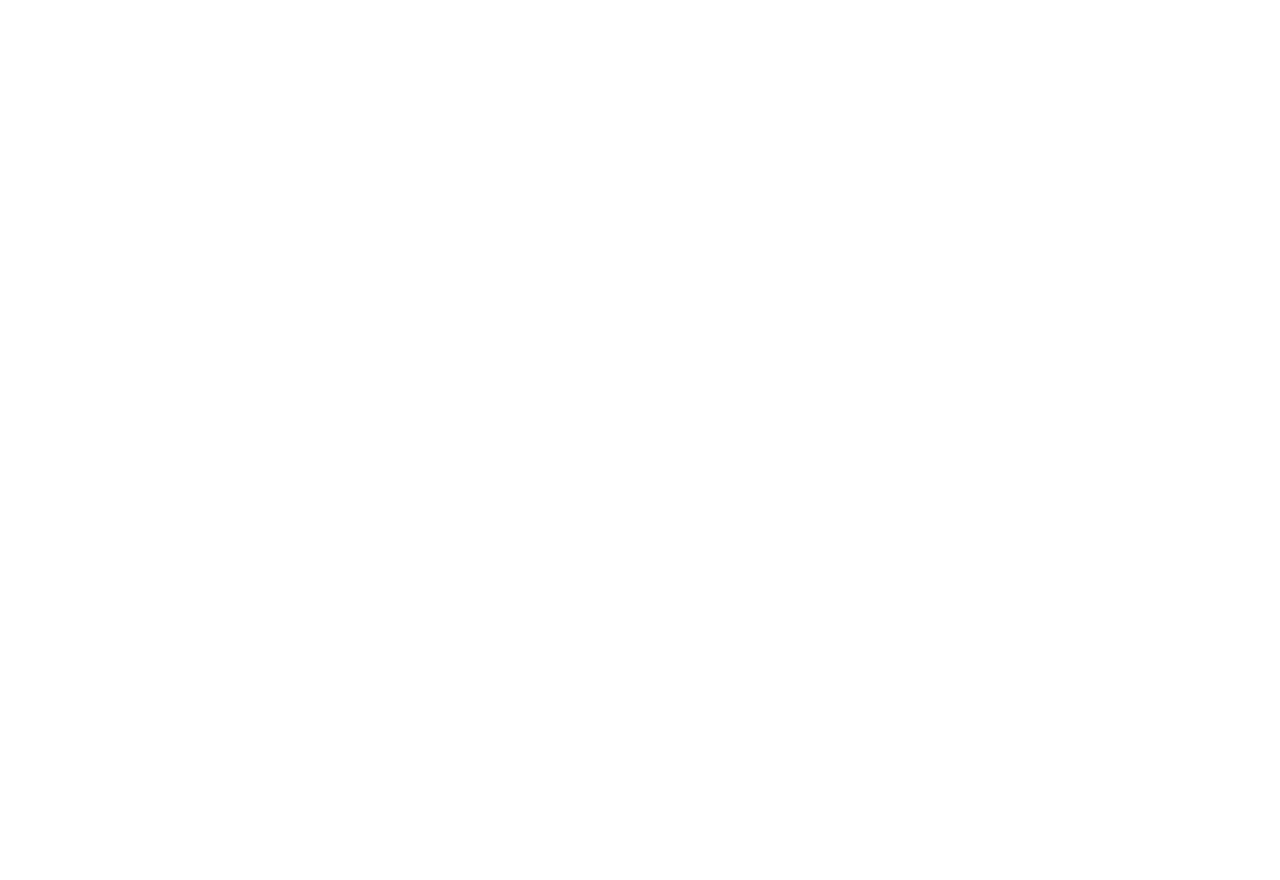
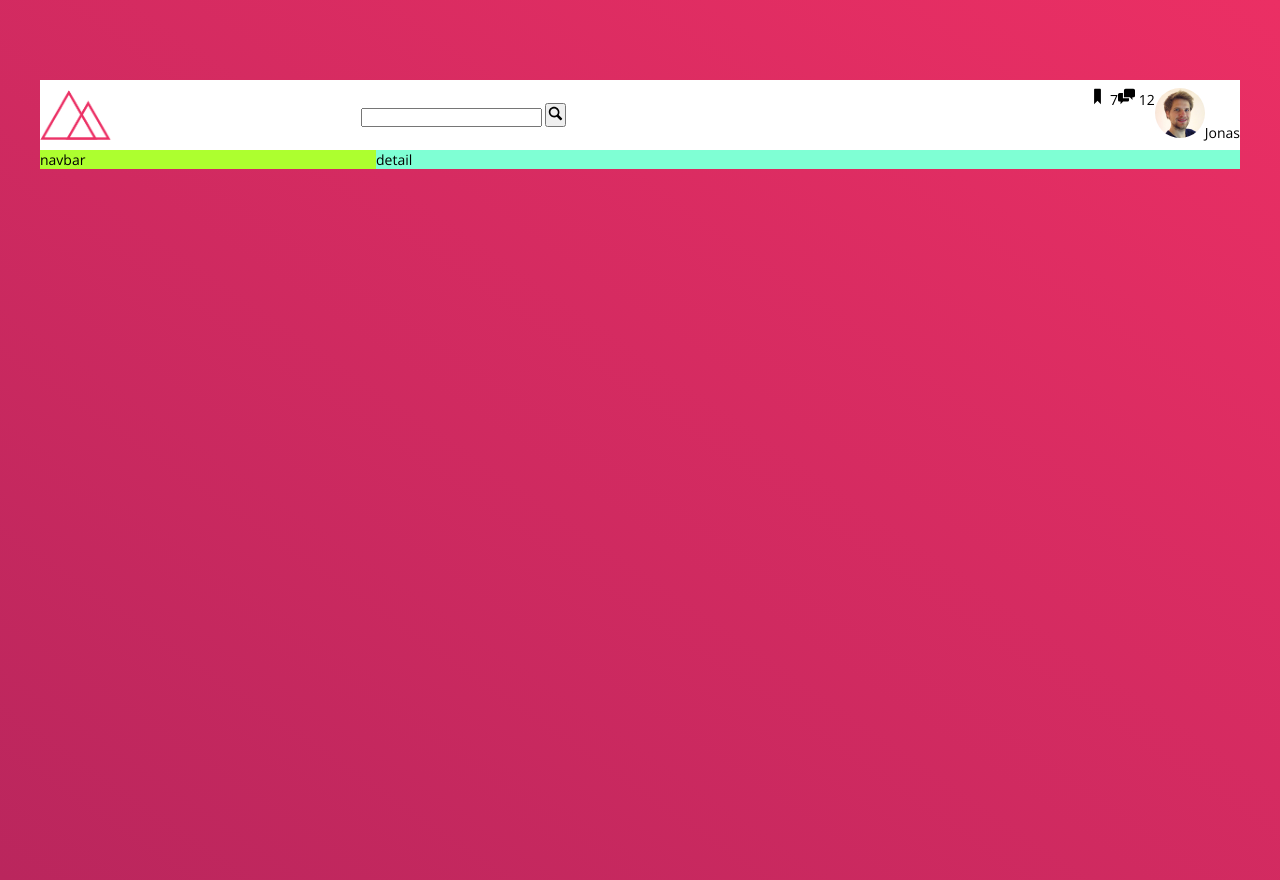
Before and after one commit to idrissruso/Hotels, a website: page index.html in a window 1280 px wide. Before the commit the page ends 800 px from the top, so only its background shows below. Drawn offline with nearby package versions, Linux system fonts and the light colour scheme.

Commit message:
started making the header section

```diff
--- a/index.html
+++ b/index.html
@@ -1,16 +1,56 @@
 <!DOCTYPE html>
 <html lang="en">
-    <head>
-        <meta charset="UTF-8">
-        <meta name="viewport" content="width=device-width, initial-scale=1.0">
+  <head>
+    <meta charset="UTF-8" />
+    <meta name="viewport" content="width=device-width, initial-scale=1.0" />
 
-        <link href="https://fonts.googleapis.com/css?family=Open+Sans:300,400,600" rel="stylesheet">
-        <link rel="stylesheet" href="css/style.css">
-        <link rel="shortcut icon" type="image/png" href="img/favicon.png">
+    <link
+      href="https://fonts.googleapis.com/css?family=Open+Sans:300,400,600"
+      rel="stylesheet"
+    />
+    <link rel="stylesheet" href="./sass/main.css" />
+    <link rel="shortcut icon" type="image/png" href="img/favicon.png" />
 
-        <title>trillo &mdash; Your all-in-one booking app</title>
-    </head>
-    <body>
-
-    </body>
+    <title>Hotellio &mdash; Your all-in-one booking app</title>
+  </head>
+  <body>
+    <div class="wrapper">
+      <header class="header">
+        <img src="./img/logo.png" alt="logo" class="header__logo" />
+        <form action="#?" class="form">
+          <input type="text" class="form__input" />
+          <button type="submit">
+            <svg class="form__search">
+              <use xlink:href="./img/sprite.svg#icon-magnifying-glass"></use>
+            </svg>
+          </button>
+        </form>
+        <nav class="user-nav">
+          <div class="user-nav__icon-box">
+            <svg class="user-nav__icon">
+              <use xlink:href="./img/sprite.svg#icon-bookmark"></use>
+            </svg>
+            <span class="user-nav__notification">7</span>
+          </div>
+          <div class="user-nav__icon-box">
+            <svg class="user-nav__icon">
+              <use xlink:href="./img/sprite.svg#icon-chat"></use>
+            </svg>
+            <span class="user-nav__notification">12</span>
+          </div>
+          <div class="user-nav__profile">
+            <img
+              src="./img/user.jpg"
+              alt="profile picture"
+              class="user-nav__profile-img"
+            /><span class="user-nav__profile-name">Jonas</span>
+          </div>
+        </nav>
+      </header>
+      <div class="content">
+        <nav class="navbar">navbar</nav>
+        <main class="detail">detail</main>
+      </div>
+    </div>
+  </body>
 </html>
--- a/sass/_base.scss
+++ b/sass/_base.scss
@@ -13,3 +13,31 @@
   --color-Grey-dark-2: #777;
   --color-Grey-dark-3: #999;
 }
+
+* {
+  margin: 0;
+  padding: 0;
+}
+
+*,
+::after,
+::before {
+  box-sizing: border-box;
+}
+
+html {
+  font-size: 62.5%;
+  font-family: 'Open Sans', sans-serif;
+}
+
+body {
+  font-size: 1.4rem;
+  font-weight: 400;
+  background-image: linear-gradient(
+    to left bottom,
+    var(--color-Primary),
+    var(--color-Primary-dark)
+  );
+  background-size: cover;
+  height: 100vh;
+}
--- a/sass/_components.scss
+++ b/sass/_components.scss
@@ -0,0 +1,44 @@
+.header {
+  display: flex;
+  align-items: center;
+  justify-content: space-between;
+  &__logo {
+    height: 5rem;
+  }
+}
+
+.form {
+  flex: 0 0 40%;
+  &__input {
+  }
+
+  &__search {
+    height: 1.7rem;
+    width: 1.7rem;
+  }
+}
+
+.user-nav {
+  display: flex;
+  &__icon-box {
+  }
+
+  &__icon {
+    height: 1.7rem;
+    width: 1.7rem;
+  }
+
+  &__notification {
+  }
+
+  &__profile {
+    &-img {
+      height: 5rem;
+      width: 5rem;
+      border-radius: 50%;
+    }
+
+    &-name {
+    }
+  }
+}
--- a/sass/_layout.scss
+++ b/sass/_layout.scss
@@ -0,0 +1,22 @@
+.wrapper {
+  max-width: 120rem;
+  margin: 8rem auto;
+  background-color: #fff;
+}
+.content {
+  display: flex;
+}
+.header {
+  background-color: var(--color-grey-light-1);
+  height: 7rem;
+}
+
+.navbar {
+  background-color: greenyellow;
+  flex: 0 0 28%;
+}
+
+.detail {
+  background-color: aquamarine;
+  flex: 1;
+}
--- a/sass/main.scss
+++ b/sass/main.scss
@@ -1,3 +1,3 @@
-@import './base';
-@import './components';
-@import './layout';
+@import 'base';
+@import 'components';
+@import 'layout';
```
Also changed, not shown: img/SVG/aircraft-take-off.svg (added), img/SVG/bookmark.svg (added), img/SVG/chat.svg (added), img/SVG/chevron-thin-right.svg (added), img/SVG/home.svg (added), img/SVG/key.svg (added), img/SVG/location-pin.svg (added), img/SVG/magnifying-glass.svg (added), img/SVG/map.svg (added), img/SVG/star.svg (added), sass/main.css, 1 other file.
